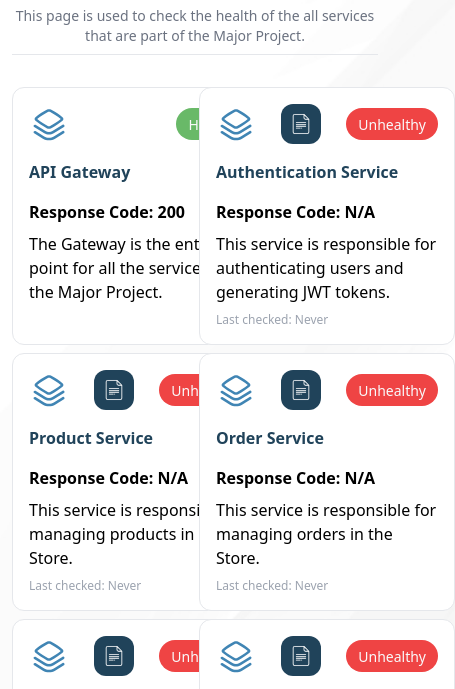
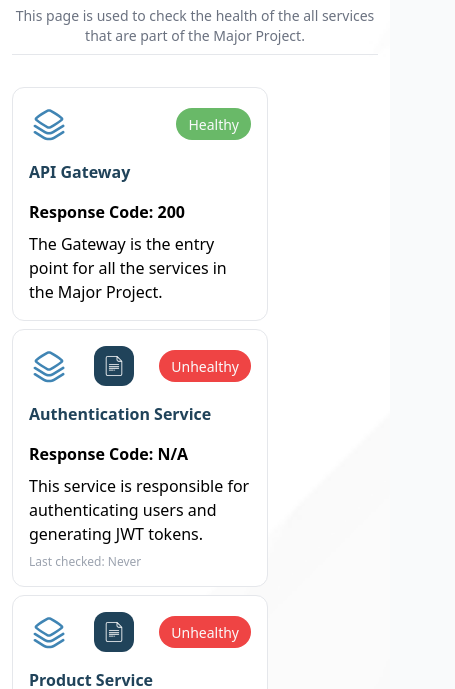
Before and after one commit to CWS-Project/gateway, a plain HTML site: page web/index.html in a window 390 px wide. Shown: the part 102-791 px from the top of the page, 455 px wide, since content can reach past the window. Drawn offline with nearby package versions, Linux system fonts and the light colour scheme; no server answers.

Commit message:
html grid fix

```diff
--- a/web/index.html
+++ b/web/index.html
@@ -19,7 +19,7 @@
         </p>
         <hr />
 
-        <section class="mt-8 grid grid-cols-2 md:grid-cols-2 lg:grid-cols-3 xl:grid-cols-4 gap-2">
+        <section class="mt-8 grid grid-cols-1 md:grid-cols-2 lg:grid-cols-3 xl:grid-cols-4 gap-2">
             <div id="gateway" class="bg-white rounded-xl h-68 w-64 flex flex-col p-4 border space-y-4">
                 <div class="flex justify-between items-center">
                     <div class="icon h-10 w-10">
```
